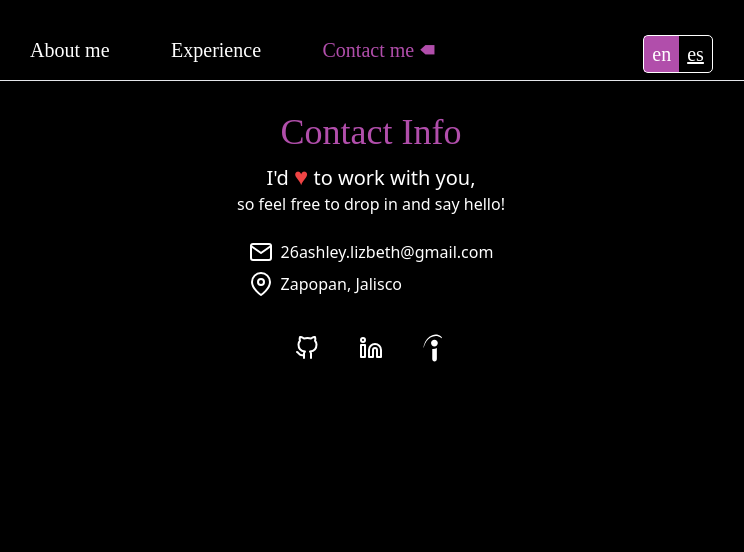
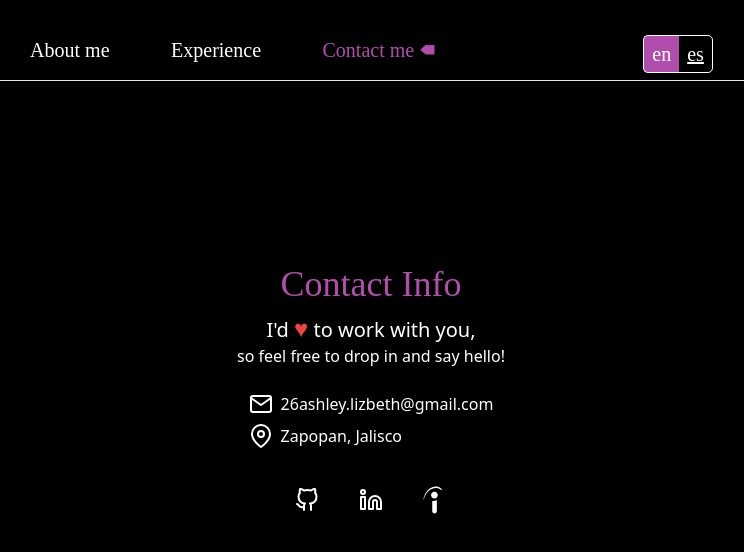
Before and after one commit to lizbh26/portfolio, an Astro site: page /portfolio/en/contact-me/ in a window 1280 px wide. Shown: the whole page, without its empty margins (269-1013 px from the left). Built offline with nearby package versions, Linux system fonts and the light colour scheme; Astro itself is replaced by a stand-in of ours; a web font is replaced by a local one.

Commit message:
Centered Contact Me page

```diff
--- a/src/pages/[lang]/contact-me.astro
+++ b/src/pages/[lang]/contact-me.astro
@@ -20,7 +20,7 @@ const t = useTranslations(lang as languages)
 </style>
 
 <Layout title="Ashley Lizbeth - Contact Info">
-	<div class="h-screen w-screen p-10 pt-28">
+	<div class="h-screen flex justify-center flex-col w-screen p-10">
 		<div class="mb-2">
 			<h1 class="mb-2 w-full text-center text-4xl text-[#b14eab]">
 				{t('contact-me.title')}
```
